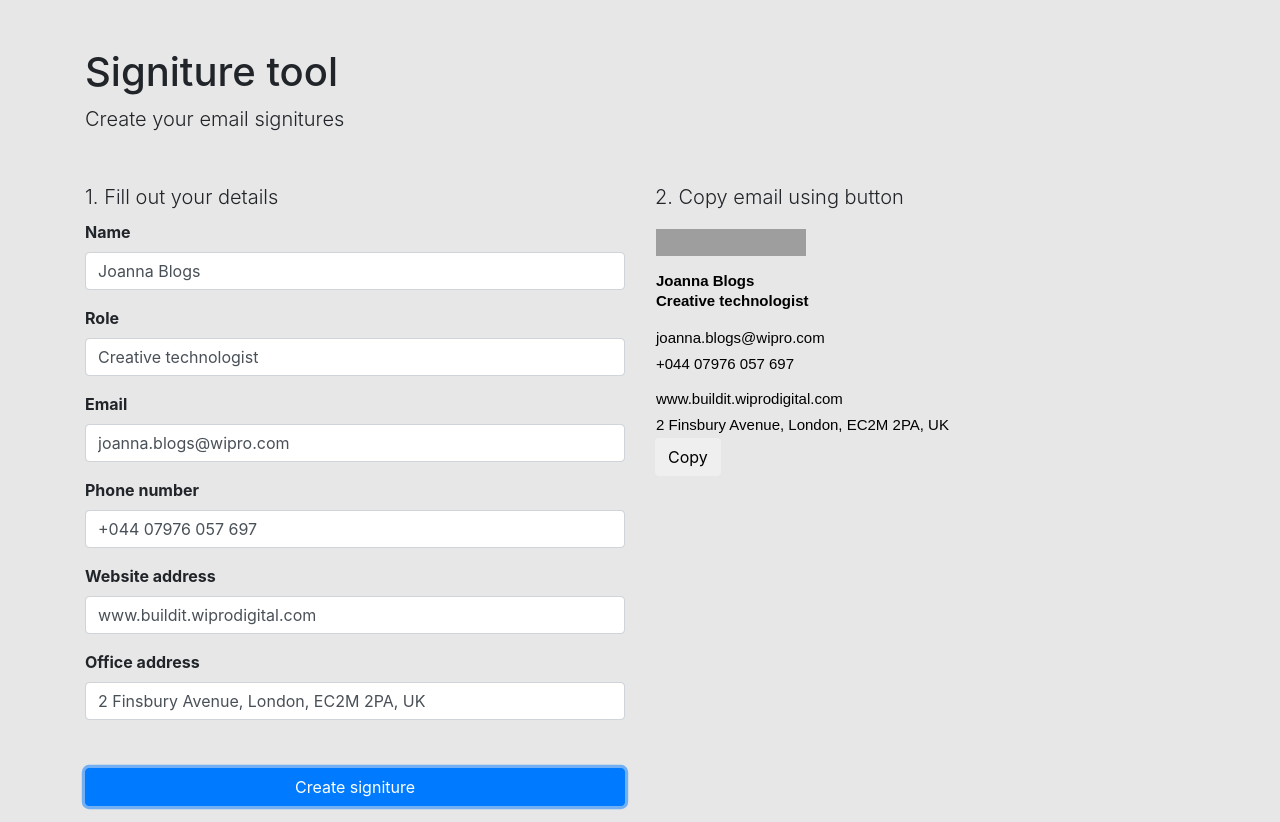
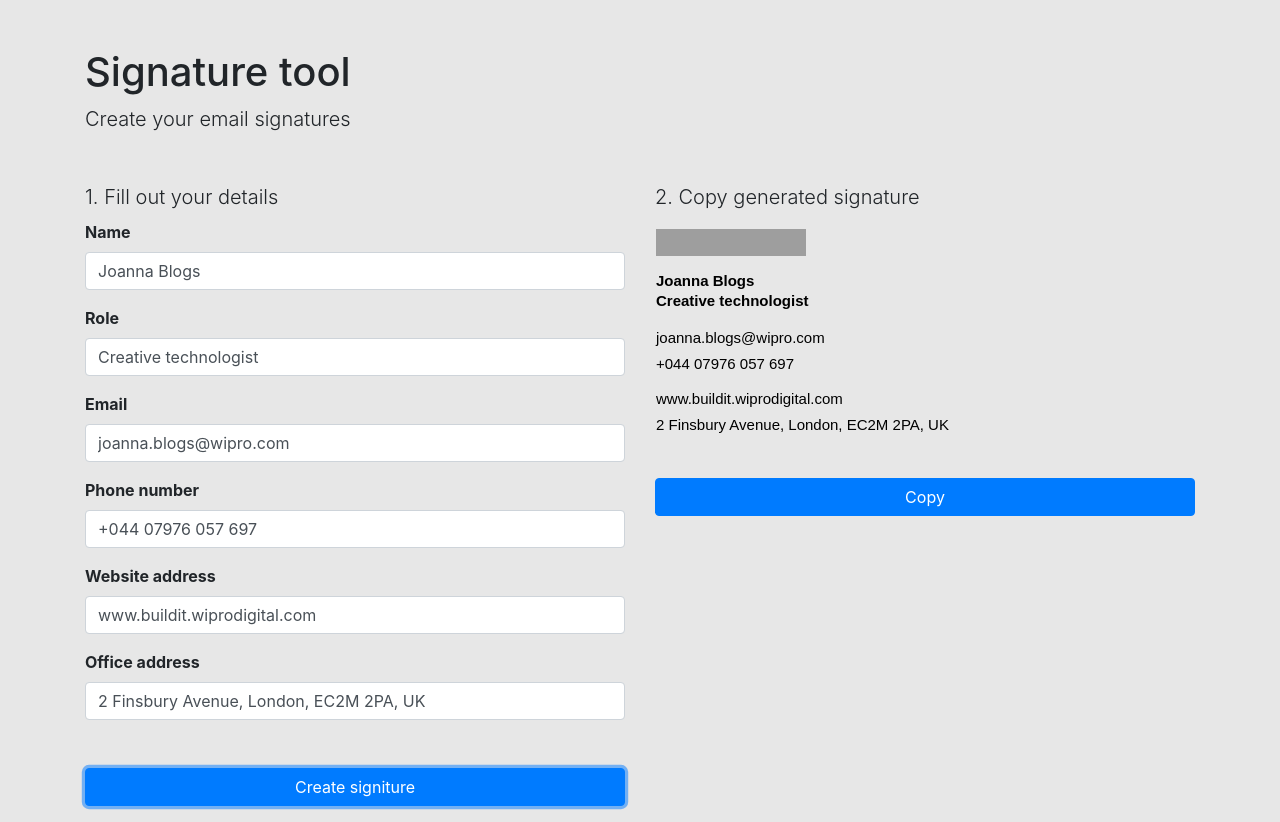
Before and after one commit to patrickbower/ciggy, a website built with webpack: page index.html in a window 1280 px wide. Both pictures are taken after a click on the button "Create signiture". Built offline with nearby package versions, Linux system fonts and the light colour scheme; grey boxes are pictures that could not be loaded.

Commit message:
Working generation and copy functionality

```diff
--- a/index.html
+++ b/index.html
@@ -2,15 +2,15 @@
 <html lang="en">
 <head>
   <meta charset="UTF-8">
-  <title>Buildit email signitures</title>
+  <title>Buildit email signatures</title>
   <link rel="shortcut icon" type="image/x-icon" href="assets/favicon.ico">
   <link rel="stylesheet" href="https://maxcdn.bootstrapcdn.com/bootstrap/4.0.0/css/bootstrap.min.css" crossorigin="anonymous">
   <link rel="stylesheet" href="styles.css">
 </head>
 <body>
     <div class="container mt-5">
-        <h1>Signiture tool</h1>
-        <p class="lead">Create your email signitures</p>
+        <h1>Signature tool</h1>
+        <p class="lead">Create your email signatures</p>
         <div class="row mt-5">
             <div class="col">
                 <form action="#" class="js-details-form">
@@ -45,9 +45,10 @@
                 </form>
             </div>
             <div class="col">
-                <p class="lead">2. Copy email using button</p>
-                <div class="js-email-build"></div>
-                <button class="btn button-primary js-emailcopybtn">Copy</button>
+                <p class="lead">2. Copy generated signature</p>
+                <div class="js-email-build-preview"></div>
+                <button class="btn btn-primary btn-block email-build-copy js-email-build-copy">Copy</button>
+                <textarea class="email-build-code js-email-build-code"></textarea>
             </div>
         </div>
     </div>
--- a/src/index.js
+++ b/src/index.js
@@ -1,7 +1,6 @@
 import Form from './scripts/form';
 
 (function(){
-    // Capture form data
     const form = new Form();
     form.init();
 })();
--- a/src/scripts/form.js
+++ b/src/scripts/form.js
@@ -30,7 +30,6 @@
             this.data[pair[0]] = pair[1];
         }
 
-        // Template out email
         const template = new Template(this.data);
         template.init();
     }
--- a/src/scripts/template.js
+++ b/src/scripts/template.js
@@ -1,8 +1,12 @@
 class Template {
   constructor(data) {
     this.classes = {
-            template: '.js-email-template'
+      template: '.js-email-template',
+      preview: '.js-email-build-preview',
+      copyTextArea: '.js-email-build-code',
+      copyBtn: '.js-email-build-copy'
     };
+
     this.data = data;
   }
 
@@ -24,31 +28,15 @@
       template = template.replace(regEx, data[key]);
     }
 
-        document.querySelector('.js-email-build').innerHTML = template;
+    document.querySelector(this.classes.preview).innerHTML = template;
+    document.querySelector(this.classes.copyTextArea).innerHTML = template;
   }
 
   copy() {
-        var copyEmailBtn = document.querySelector('.js-emailcopybtn');
-        copyEmailBtn.addEventListener('click', function(event) {
-            // Select the email link anchor text
-            var emailLink = document.querySelector('.js-email-template');
-            var range = document.createRange();
-            range.selectNode(emailLink);
-            window.getSelection().addRange(range);
-
-            try {
-                // Now that we've selected the anchor text, execute the copy command
-                var successful = document.execCommand('copy');
-                var msg = successful ? 'successful' : 'unsuccessful';
-                console.log('Copy email command was ' + msg);
-            } catch(err) {
-                console.log('Oops, unable to copy');
-            }
-
-            // Remove the selections - NOTE: Should use
-            // removeRange(range) when it is supported
-            window.getSelection().removeAllRanges();
-        });
+    document.querySelector(this.classes.copyBtn).onclick = () => {
+      document.querySelector(this.classes.copyTextArea).select();
+      document.execCommand('copy');
+    };
   }
 }
 
--- a/styles.css
+++ b/styles.css
@@ -5,3 +5,15 @@
 body {
   background-color: var(--main-bg-color);
 }
+
+.email-build-code {
+  height:0px;
+  width:0px;
+  position: relative;
+  top: -20px;
+  z-index: -1;
+}
+
+.email-build-copy {
+  margin-top: 40px;
+}
```
Also changed, not shown: dist/main.js. Lines whose indentation alone changed are shown as unchanged.
